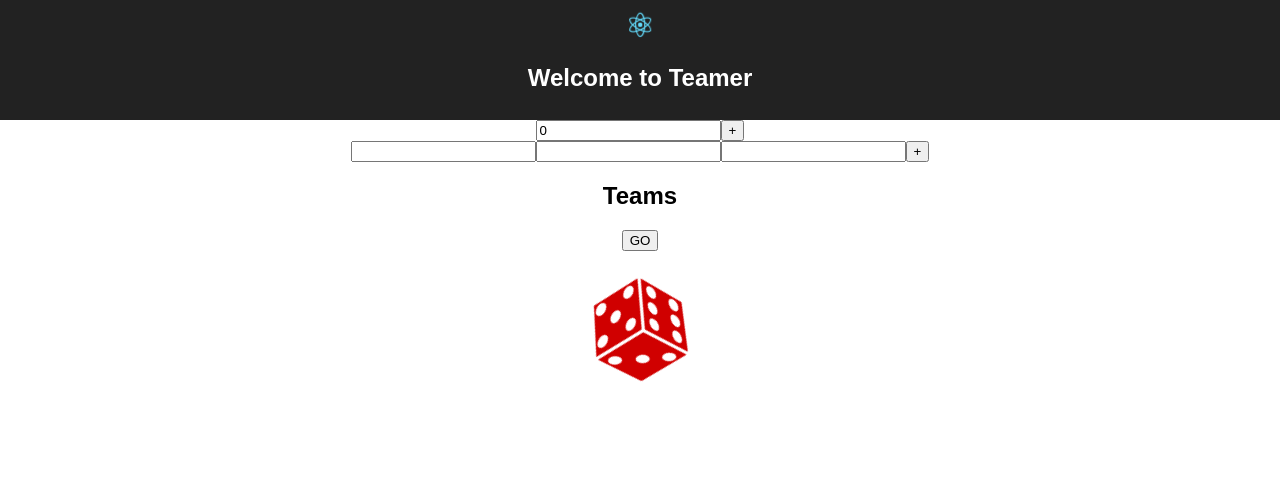
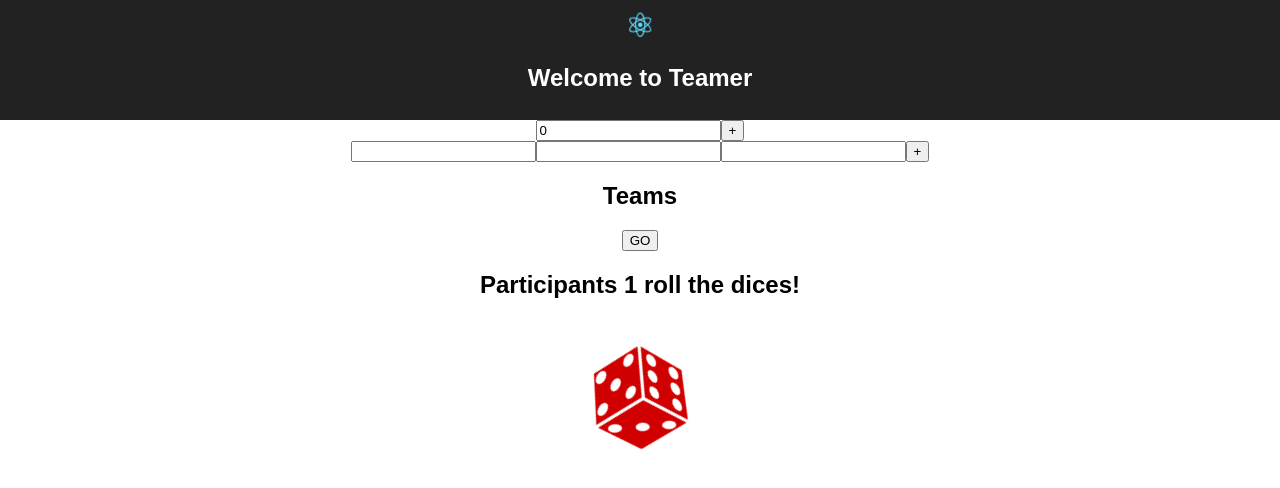
Before and after one commit to kriswep/react-teamer, a React (Create React App) app: page / in a window 1280 px wide. Shown: the top 488 px of the page. Built offline with nearby package versions, Linux system fonts and the light colour scheme.

Commit message:
add info about actual participant

```diff
--- /dev/null
+++ b/src/container/Teamer.css
@@ -0,0 +1,3 @@
+.ParticipantTitle .false{
+  display: none;
+}
--- a/src/container/Teamer.js
+++ b/src/container/Teamer.js
@@ -4,6 +4,7 @@ import Teams from './Teams';
 import Rules from './Rules';
 import Dicer from '../presentation/Dicer';
 import Message from '../presentation/Message';
+import './Teamer.css';
 
 class Teamer extends Component {
   constructor(props) {
@@ -20,6 +21,7 @@ class Teamer extends Component {
         text: "",
         severity: "",
       },
+      actualParticipant: 1,
       inAction: false,
     }
   }
@@ -83,7 +85,11 @@ class Teamer extends Component {
   start() {
     if (this.state.inAction) {
       // Zurücksetzen
-      this.setState({ inAction: false });
+      this.setState({
+        actualParticipant: 1,
+        inAction: false
+      }
+      );
     } else {
       // Starten
       if (this.state.rules.participants < this.calculateNeededMembers()) {
@@ -95,7 +101,14 @@ class Teamer extends Component {
         });
         return;
       }
-      this.setState({ inAction: true });
+      this.setState({
+        actualParticipant: 1,
+        inAction: true,
+        message: {
+          text: `Roll the dices!`,
+          severity: 'success'
+        }
+      });
     }
 
     this.resetTeams();
@@ -114,7 +127,7 @@ class Teamer extends Component {
   }
 
   calculateAddedMembers() {
-    const addedMembers = this.state.teams.reduce((addedMembers, team) =>{
+    const addedMembers = this.state.teams.reduce((addedMembers, team) => {
       return addedMembers += team.members;
     }, 0);
 
@@ -145,12 +158,12 @@ class Teamer extends Component {
     let openTeams = this.state.teams.filter((team) => {
       return team.members < team.max;
     });
-    if (this.state.rules.participants - this.calculateAddedMembers() <= this.calculateNeededMembers()){
+    if (this.state.rules.participants - this.calculateAddedMembers() <= this.calculateNeededMembers()) {
       // uhoh , we have barely enough participants left
       // prioritise teams in need
       console.log("in need");
-      openTeams = openTeams.filter((team)=>{
-        if (team.min - team.members > 0){
+      openTeams = openTeams.filter((team) => {
+        if (team.min - team.members > 0) {
           return true;
         }
         return false;
@@ -177,13 +190,17 @@ class Teamer extends Component {
       }
       return team;
     })
+    const nextParticipant = (this.state.actualParticipant + 1 > this.state.rules.participants) ? this.state.actualParticipant : this.state.actualParticipant + 1;
+
     this.setState({
       teams: newTeams,
       lastTeamName: teamToAdd.name,
+      actualParticipant: nextParticipant,
       message: {
-        text: `Participant added to ${teamToAdd.name}`,
+        text: `Participant ${this.state.actualParticipant} added to ${teamToAdd.name}`,
         severity: 'success'
       }
+
     });
   }
 
@@ -203,6 +220,9 @@ class Teamer extends Component {
           removeTeam={this.removeTeam.bind(this) }
           />
         <button onClick={this.start.bind(this) }>{this.state.inAction ? 'Restart' : 'GO'}</button>
+        <span className="ParticipantTitle">
+          <h2 className={this.state.inAction}>Participants {this.state.actualParticipant} roll the dices!</h2>
+        </span>
         <Dicer
           {...this.state}
           dice={this.dice.bind(this) }
```
